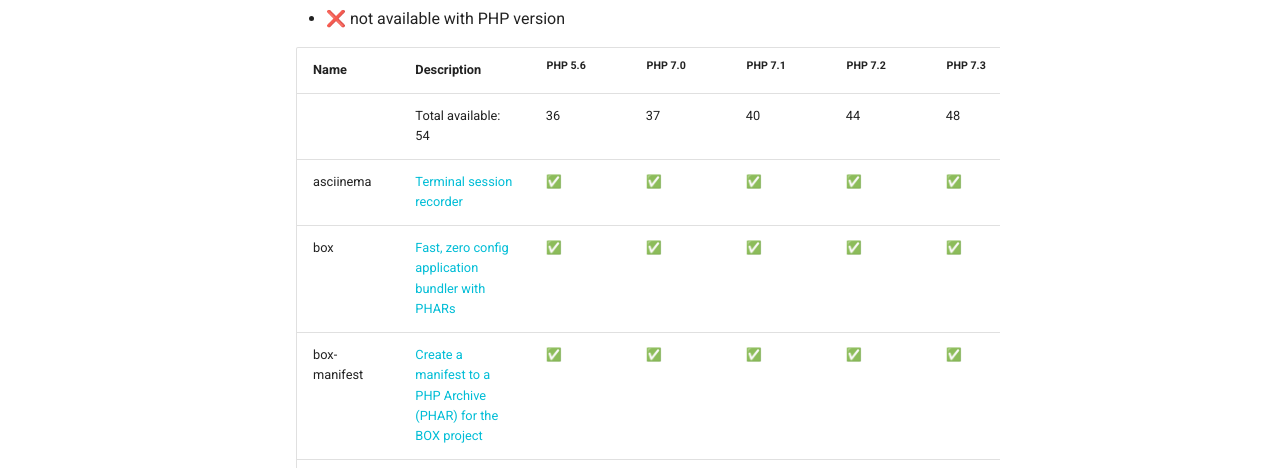
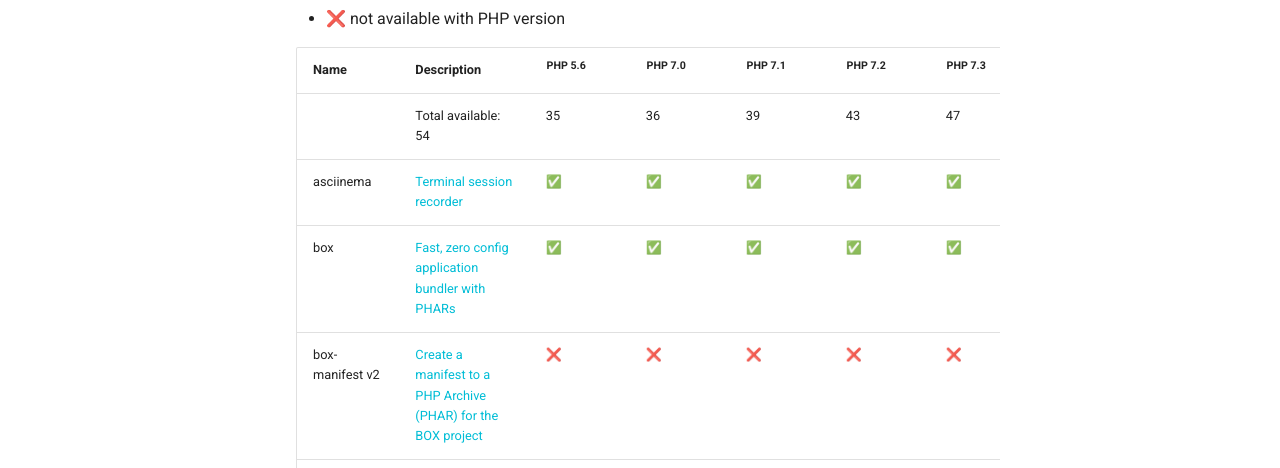
Before and after one commit to llaville/docker-php-toolbox, an MkDocs documentation site: the page built from docs/appendix/tools.md, in a window 1280 px wide and 900 px high. Shown: the part 297-765 px from the top of the window. Built offline with MkDocs 1.6.1 and Material for MkDocs 9.7.7, drawn with Linux system fonts in a browser that asks for light colours; comment, search, counter and statistics services are not loaded.

```diff
--- a/docs/appendix/tools.md
+++ b/docs/appendix/tools.md
@@ -9,10 +9,10 @@
 <!-- MARKDOWN-TABLE:START -->
 | Name | Description | <sup>PHP 5.6</sup> | <sup>PHP 7.0</sup> | <sup>PHP 7.1</sup> | <sup>PHP 7.2</sup> | <sup>PHP 7.3</sup> | <sup>PHP 7.4</sup> | <sup>PHP 8.0</sup> | <sup>PHP 8.1</sup> | <sup>PHP 8.2</sup> |
 | :--- | :---------- | :------ | :------ | :------ | :------ | :------ | :------ | :------ | :------ | :------ |
-| | Total available: 54 | 36 | 37 | 40 | 44 | 48 | 47 | 48 | 44 | 46 |
+| | Total available: 54 | 35 | 36 | 39 | 43 | 47 | 46 | 47 | 44 | 46 |
 | asciinema | [Terminal session recorder](https://github.com/asciinema/asciinema) | &#x2705; | &#x2705; | &#x2705; | &#x2705; | &#x2705; | &#x2705; | &#x2705; | &#x2705; | &#x2705; |
 | box | [Fast, zero config application bundler with PHARs](https://github.com/box-project/box) | &#x2705; | &#x2705; | &#x2705; | &#x2705; | &#x2705; | &#x2705; | &#x2705; | &#x2705; | &#x2705; |
-| box-manifest | [Create a manifest to a PHP Archive (PHAR) for the BOX project](https://github.com/llaville/box-manifest) | &#x2705; | &#x2705; | &#x2705; | &#x2705; | &#x2705; | &#x2705; | &#x2705; | &#x2705; | &#x2705; |
+| box-manifest v2 | [Create a manifest to a PHP Archive (PHAR) for the BOX project](https://github.com/llaville/box-manifest) | &#x274C; | &#x274C; | &#x274C; | &#x274C; | &#x274C; | &#x274C; | &#x274C; | &#x2705; | &#x2705; |
 | cachetool 6 | [CLI application and library to manage apc and opcache (6.x version)](https://github.com/gordalina/cachetool) | &#x274C; | &#x274C; | &#x274C; | &#x274C; | &#x2705; | &#x2705; | &#x2705; | &#x2705; | &#x2705; |
 | cachetool 7 | [CLI application and library to manage apc and opcache (7.x version)](https://github.com/gordalina/cachetool) | &#x274C; | &#x274C; | &#x274C; | &#x274C; | &#x2705; | &#x2705; | &#x2705; | &#x2705; | &#x2705; |
 | cachetool 8 | [CLI application and library to manage apc and opcache (8.x version)](https://github.com/gordalina/cachetool) | &#x274C; | &#x274C; | &#x274C; | &#x274C; | &#x274C; | &#x274C; | &#x2705; | &#x2705; | &#x2705; |
```
Also changed, not shown: 1 other file.
